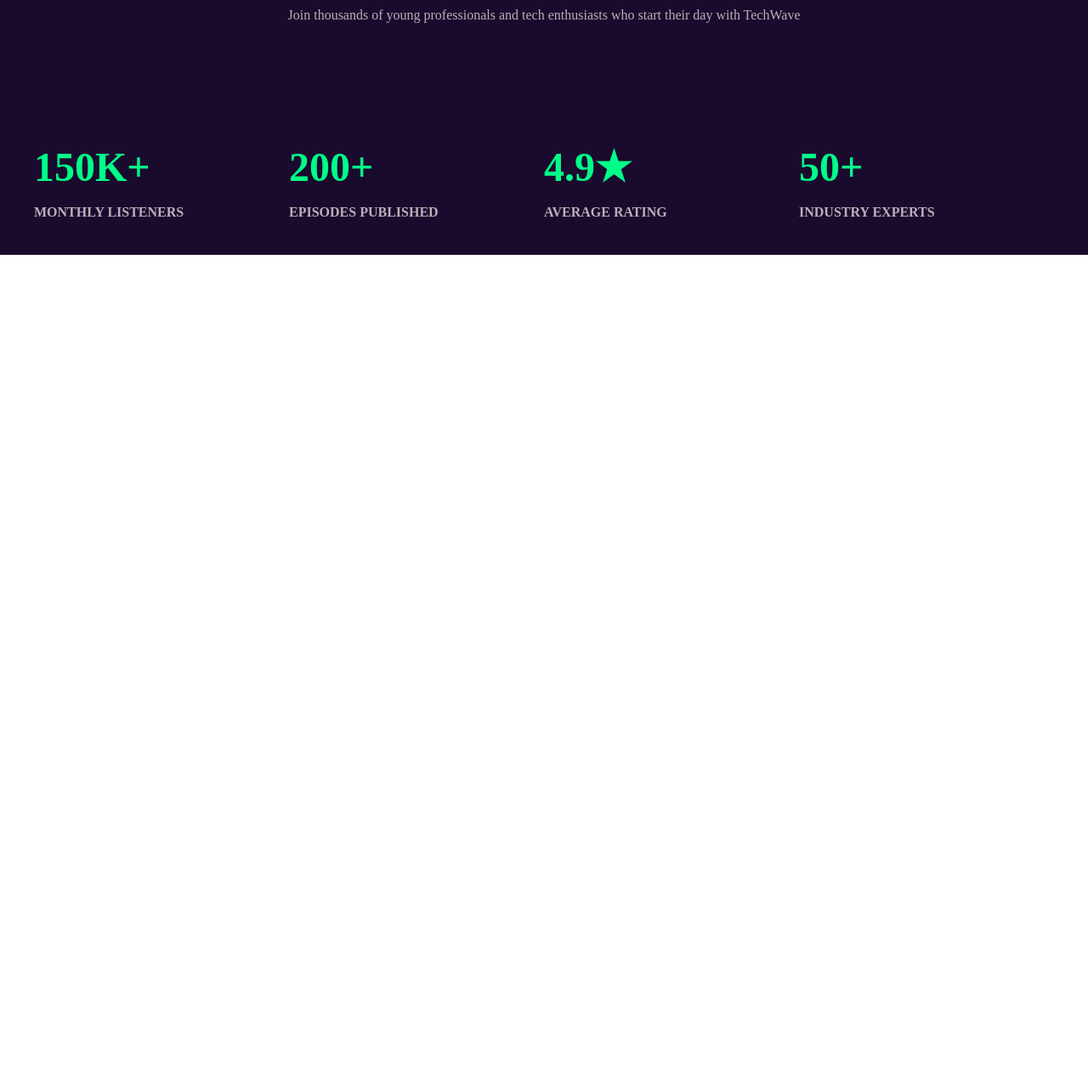
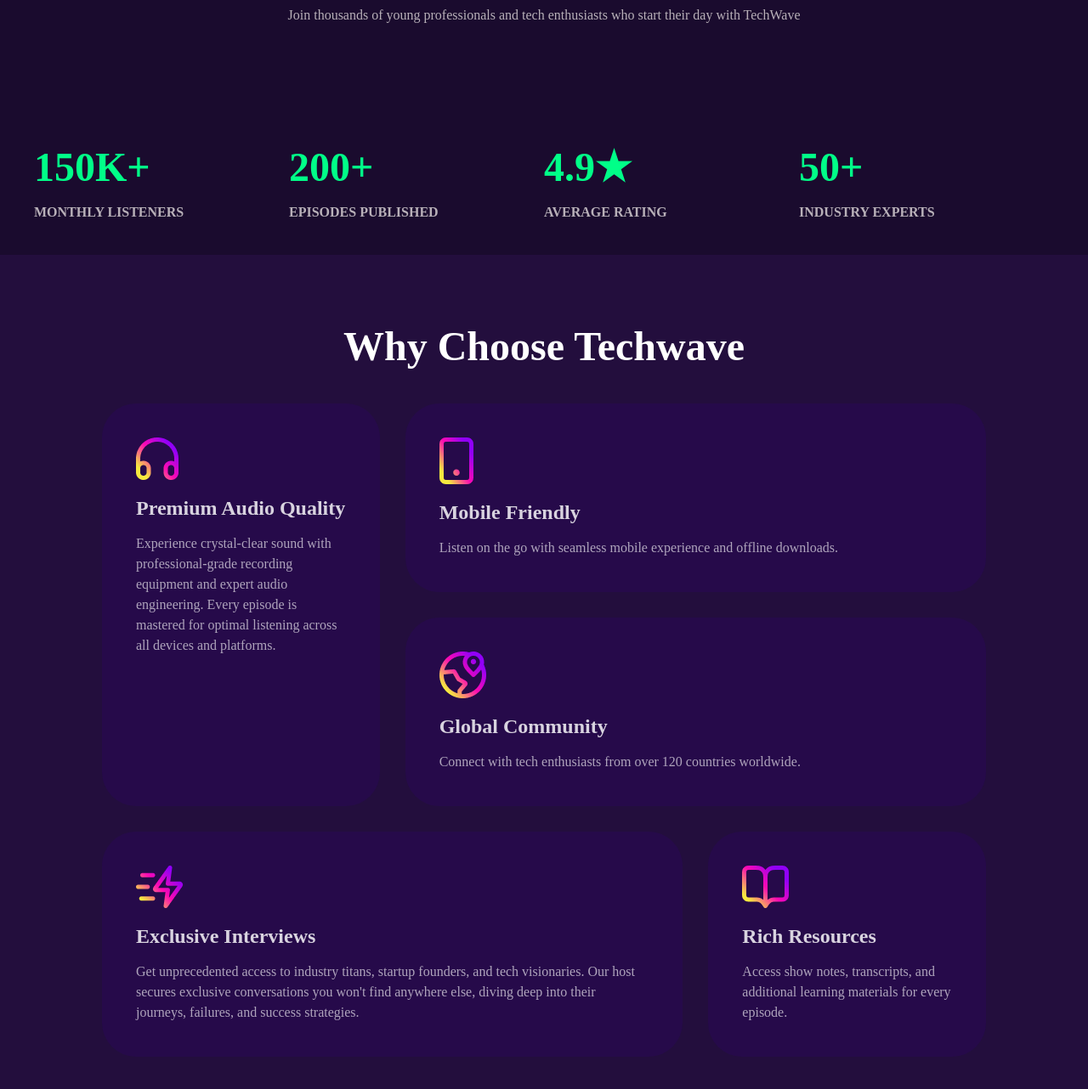
Before and after one commit to Sazzadhossain2003/Assignment-2-Teachwave, a plain HTML site: page index.html in a window 1280 px wide. Shown: the part 1018-2300 px from the top of the page at 85% size. Before the commit the page ends 1318 px from the top, so only its background shows below. Drawn offline with Linux system fonts and the light colour scheme.

Commit message:
added features card

```diff
--- a/index.html
+++ b/index.html
@@ -89,6 +89,45 @@
 
          </section>
 
+         <!--premium section  -->
+        <section class="features">
+            <h2 class="features-title">Why Choose Techwave</h2>
+
+            <div class="features-card">
+                <div class="feature-cards first">
+                <img class="icon" src="images/headphone.png" alt="">
+                <h3 class="card-title">Premium Audio Quality</h3>
+                <p class="card-text">
+                   Experience crystal-clear sound with professional-grade recording equipment and expert audio engineering. Every episode is mastered for optimal listening across all devices and platforms.
+                </p>
+                </div>
+
+                <div class="feature-cards second">
+                <img class="icon" src="images/device.png" alt="">
+                <h3 class="card-title">Mobile Friendly</h3>
+                <p class="card-text">Listen on the go with seamless mobile experience and offline downloads.</p>
+                </div>
+
+                <div class="feature-cards second">
+                <img class="icon" src="images/location.png" alt="">
+                <h3 class="card-title">Global Community</h3>
+                <p class="card-text">Connect with tech enthusiasts from over 120 countries worldwide.</p>
+                </div>
+
+                <div class="feature-cards third">
+                <img class="icon" src="images/Icon (Stroke).png" alt="">
+                <h3 class="card-title">Exclusive Interviews</h3>
+                <p class="card-text">Get unprecedented access to industry titans, startup founders, and tech visionaries. Our host secures exclusive conversations you won't find anywhere else, diving deep into their journeys, failures, and success strategies.</p>
+                </div>
+
+                <div class="feature-cards">
+               <img class="icon" src="images/resource.png" alt="">
+                <h3 class="card-title">Rich Resources</h3>
+                <p class="card-text">Access show notes, transcripts, and additional learning materials for every episode.</p>
+                </div>
+            </div>
+            </section>
+
 
     </main>
 </body>
--- a/styles/index.css
+++ b/styles/index.css
@@ -162,6 +162,55 @@
 
 }
 
+/* featured style */
+.features{
+    max-width: 1600px;
+    margin: 0 auto;
+    padding: 80px 120px;
+    background-color: #230E3D;
+}
+.features-title{
+    text-align: center;
+    font-size: 48px;
+    font-weight: 700;
+    color: #ffffff;
+    margin-bottom: 40px;
+}
+.features-card{
+    display: grid;
+    grid-template-columns: repeat(3,1fr);
+    gap: 30px;
+}
+.feature-cards{
+    /* border: 2px solid green; */
+    border-radius: 40px;
+    padding: 40px;
+    background-color: #2e02674f;
+}
+.card-title{
+   font-size: 1.50rem;
+   font-weight: 700;
+   color: #ffffffd2;
+   margin-top: 16px;
+}
+.card-text{
+   font-size: 1rem;
+   line-height: 24px;
+   color: #ffffffa1;
+   margin-top: 16px;
+}
+
+.first{
+    grid-column: span 1;
+    grid-row: span 2;
+}
+.second{
+    grid-column: span 2;
+}
+.third{
+    grid-column: span 2;
+}
+
 /* media responsive */
 @media screen and (max-width:576px){
     .nav-links , .nav-button{
```
Also changed, not shown: images/Icon (Stroke).png (added).
